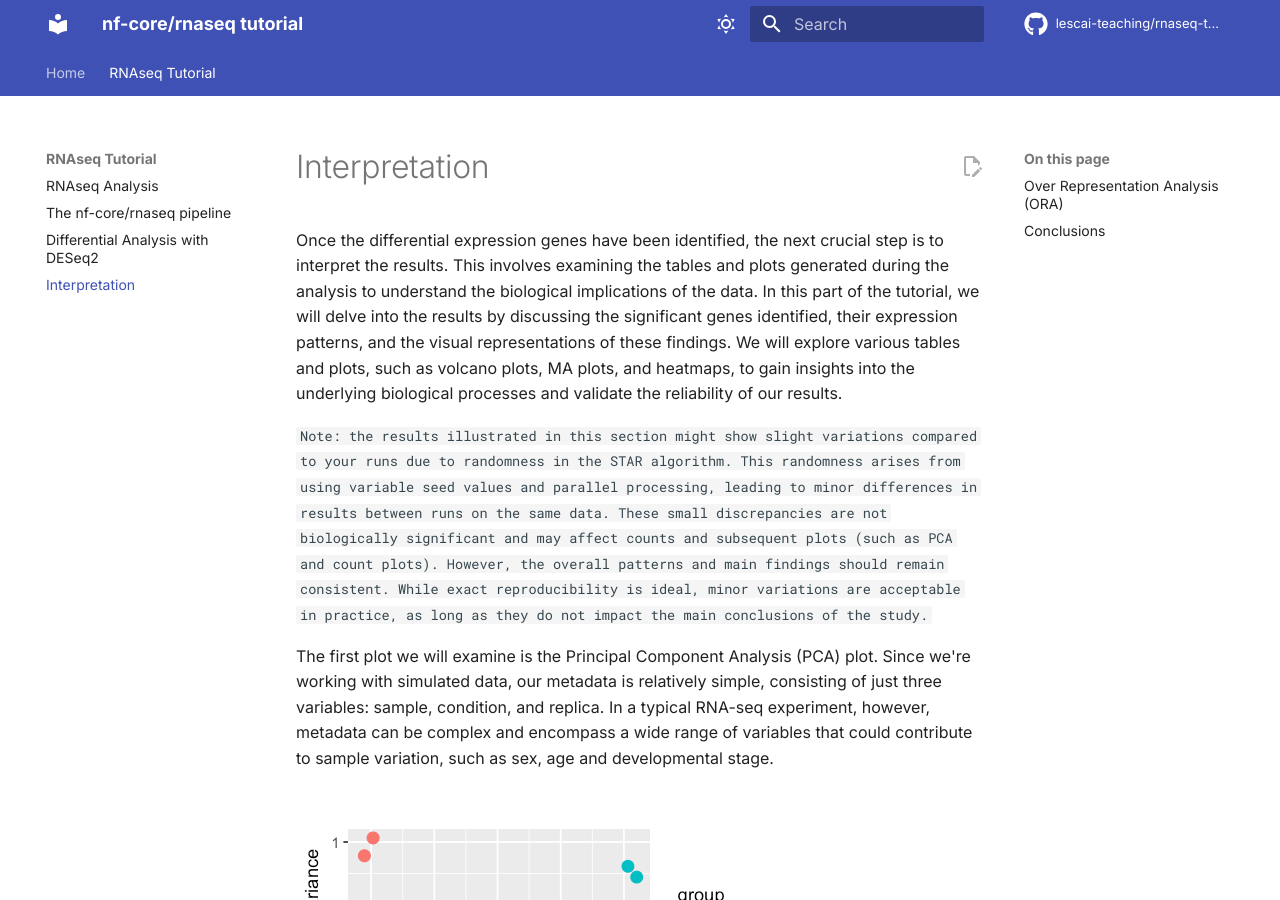
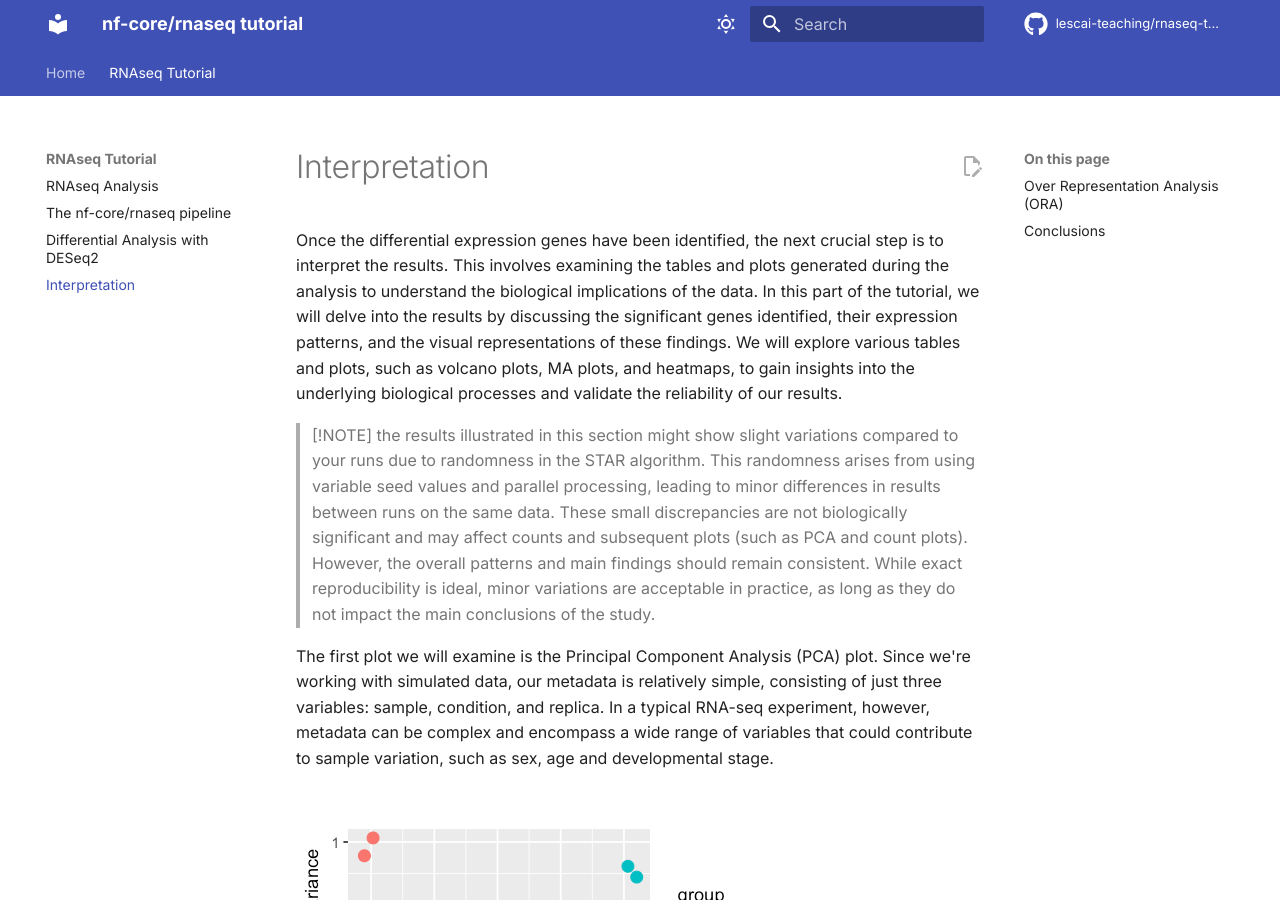
Before and after one commit to santorsola-teaching/nf-core-gitpod-run, an MkDocs documentation site: the page built from docs/interpretation.md, in a window 1280 px wide and 900 px high. Built offline with MkDocs 1.6.1 and Material for MkDocs 9.7.7, drawn with Linux system fonts in a browser that asks for light colours; comment, search, counter and statistics services are not loaded.

```diff
--- a/docs/interpretation.md
+++ b/docs/interpretation.md
@@ -2,7 +2,8 @@
 
 Once the differential expression genes have been identified, the next crucial step is to interpret the results. This involves examining the tables and plots generated during the analysis to understand the biological implications of the data. In this part of the tutorial, we will delve into the results by discussing the significant genes identified, their expression patterns, and the visual representations of these findings. We will explore various tables and plots, such as volcano plots, MA plots, and heatmaps, to gain insights into the underlying biological processes and validate the reliability of our results.
 
-`Note: the results illustrated in this section might show slight variations compared to your runs due to randomness in the STAR algorithm. This randomness arises from using variable seed values and parallel processing, leading to minor differences in results between runs on the same data. These small discrepancies are not biologically significant and may affect counts and subsequent plots (such as PCA and count plots). However, the overall patterns and main findings should remain consistent. While exact reproducibility is ideal, minor variations are acceptable in practice, as long as they do not impact the main conclusions of the study.`
+> [!NOTE]
+> the results illustrated in this section might show slight variations compared to your runs due to randomness in the STAR algorithm. This randomness arises from using variable seed values and parallel processing, leading to minor differences in results between runs on the same data. These small discrepancies are not biologically significant and may affect counts and subsequent plots (such as PCA and count plots). However, the overall patterns and main findings should remain consistent. While exact reproducibility is ideal, minor variations are acceptable in practice, as long as they do not impact the main conclusions of the study.
 
 The first plot we will examine is the Principal Component Analysis (PCA) plot. Since we're working with simulated data, our metadata is relatively simple, consisting of just three variables: sample, condition, and replica. In a typical RNA-seq experiment, however, metadata can be complex and encompass a wide range of variables that could contribute to sample variation, such as sex, age and developmental stage.
 
```
